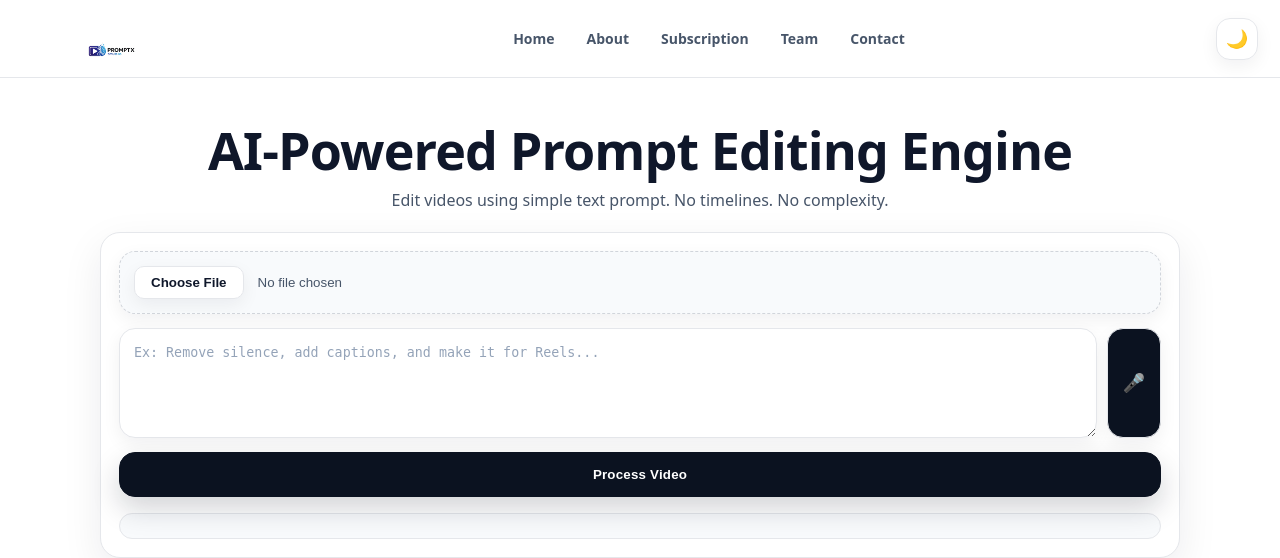
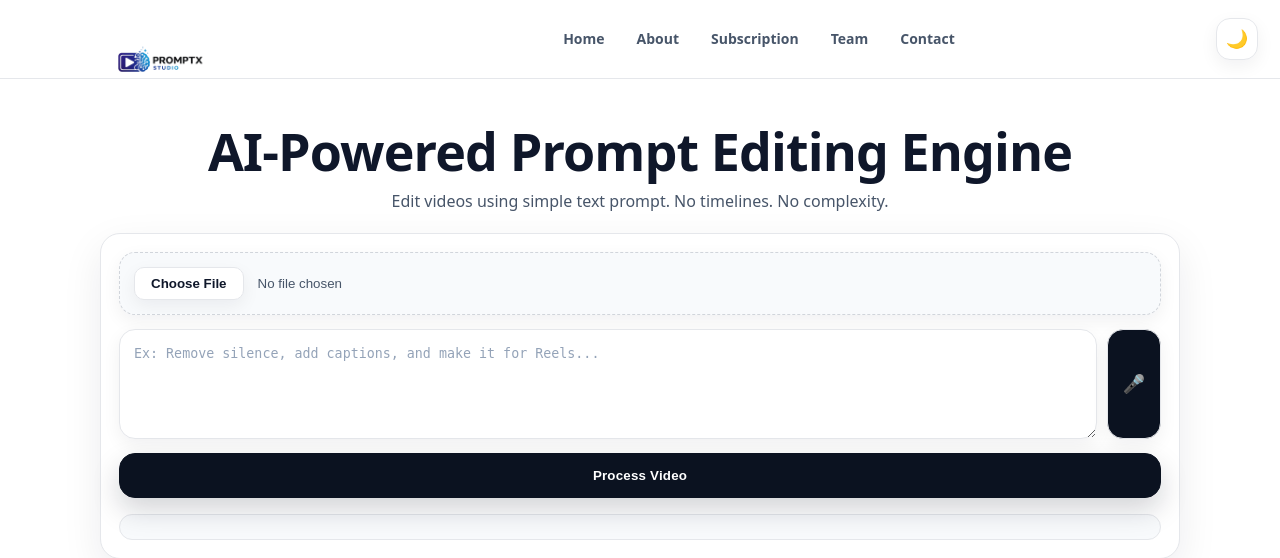
Before and after one commit to dhairyabh/Promtx-Studio, a FastAPI app: page / in a window 1280 px wide. Shown: the top 558 px of the page. Run offline with FastAPI, Linux system fonts and the light colour scheme.

Commit message:
UI: Massive logo size increase and visibility optimization

```diff
--- a/static/style.css
+++ b/static/style.css
@@ -81,14 +81,15 @@ body {
   position: sticky;
   top: 0;
   z-index: 999;
-  padding: 6px 22px;
-  /* Reduced vertical padding */
+  padding: 4px 22px;
+  /* Very tight vertical padding */
   display: flex;
   align-items: center;
   justify-content: space-between;
   border-bottom: 1px solid var(--border);
   background: rgba(255, 255, 255, 0.92);
   backdrop-filter: blur(10px);
+  min-height: 70px;
 }
 
 :root[data-theme="dark"] .navbar {
@@ -100,15 +101,18 @@ body {
   display: flex;
   align-items: center;
   text-decoration: none;
+  overflow: visible;
 }
 
 .nav-logo {
-  height: 65px;
-  /* Significantly increased height */
+  height: 120px;
+  /* Extreme height to make internal text readable */
   width: auto;
-  min-width: 180px;
-  /* Ensure horizontal prominence */
+  min-width: 280px;
+  /* Force horizontal presence */
   object-fit: contain;
+  margin: -25px 0;
+  /* Vertical negative margin to keep navbar slim while logo stays large */
   transition: transform 0.2s ease;
 }
 
```
